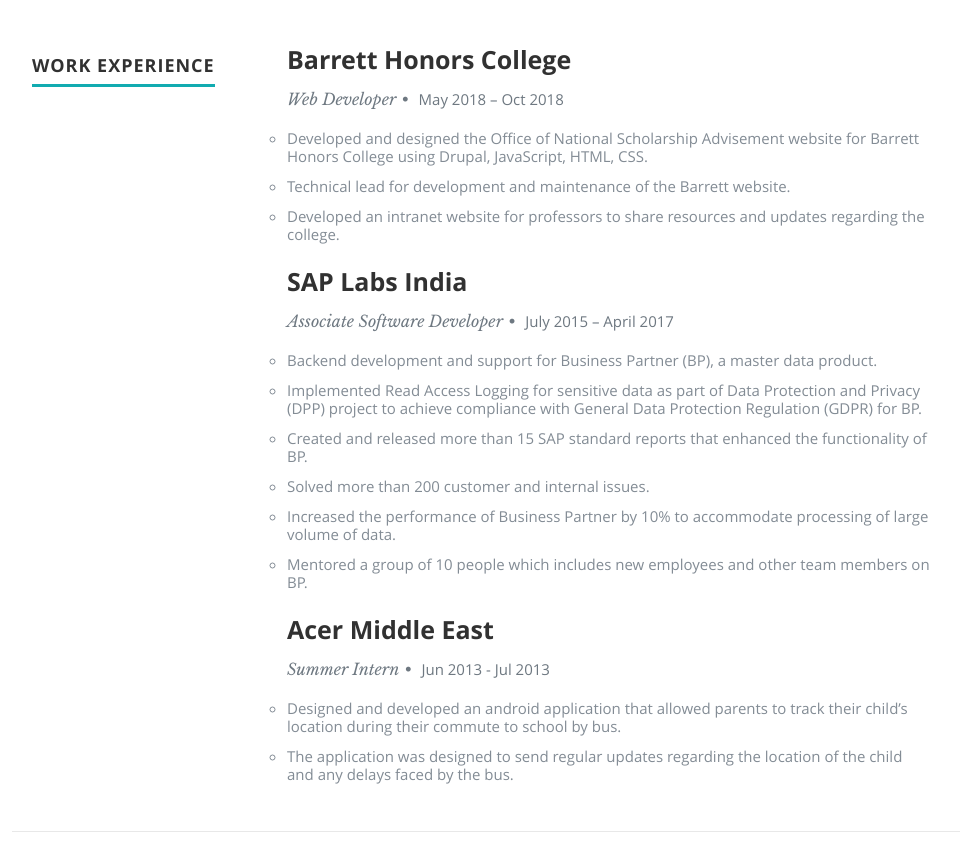
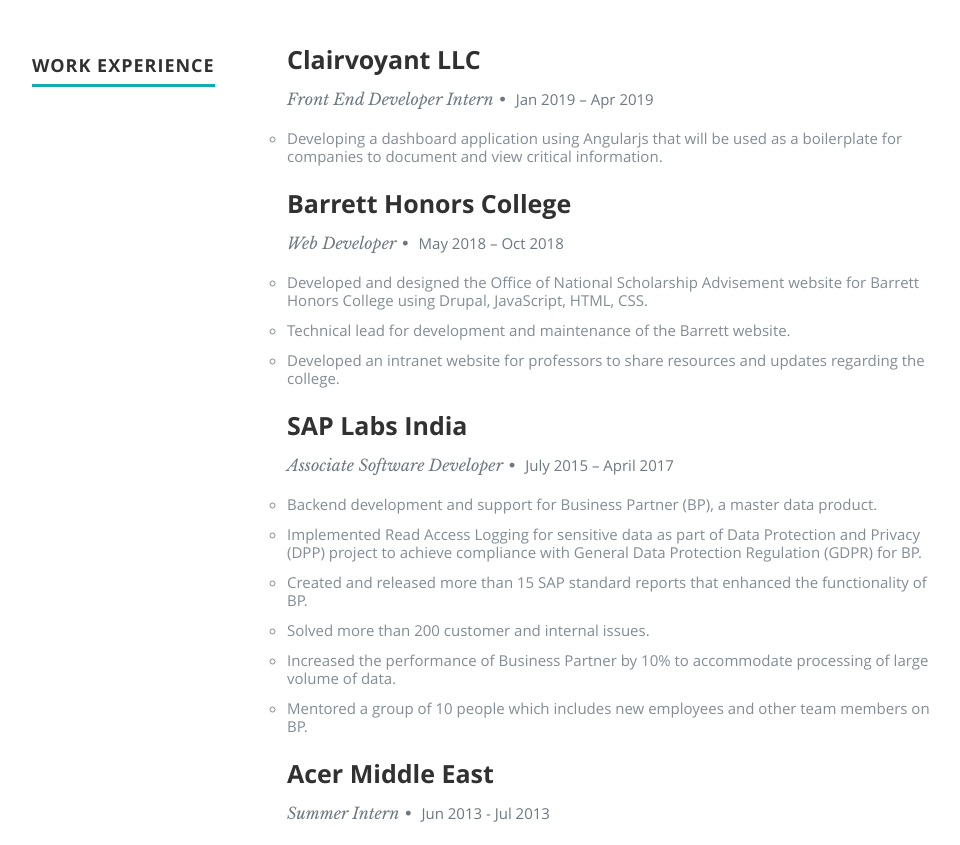
Before and after one commit to varunc93/varunc93.github.io, a plain HTML site: page index.html in a window 1280 px wide. Shown: the part 1530-2375 px from the top of the page, without its empty margins (118-1078 px from the left). Drawn offline with nearby package versions, Linux system fonts and the light colour scheme.

Commit message:
Added internship

```diff
--- a/index.html
+++ b/index.html
@@ -107,7 +107,7 @@
     <!-- Resume Section  ================================================== -->
     <section id="resume">
 
-        <!-- Education  ----------------------------------------------- -->
+<!--         Education  ================================================== -->
         <div class="row education">
             <div class="three columns header-col">
                 <h1><span>Education</span></h1>
@@ -135,6 +135,17 @@
                 <h1><span>Work Experience</span></h1>
             </div>
             <div class="nine columns main-col">
+		<div class="row item">
+                    <div class="twelve columns">
+                        <h3>Clairvoyant LLC</h3>
+                        <p class="info">Front End Developer Intern<span>•</span> <em class="date">Jan 2019 – Apr 2019</em></p>
+
+                        <ul style="list-style-type: circle">
+                            <li>Developing a dashboard application using Angularjs that will be used as a boilerplate for companies to document
+				    and view critical information.</li>
+                        </ul>
+                    </div>
+                </div>
                 <div class="row item">
                     <div class="twelve columns">
                         <h3>Barrett Honors College</h3>
```
